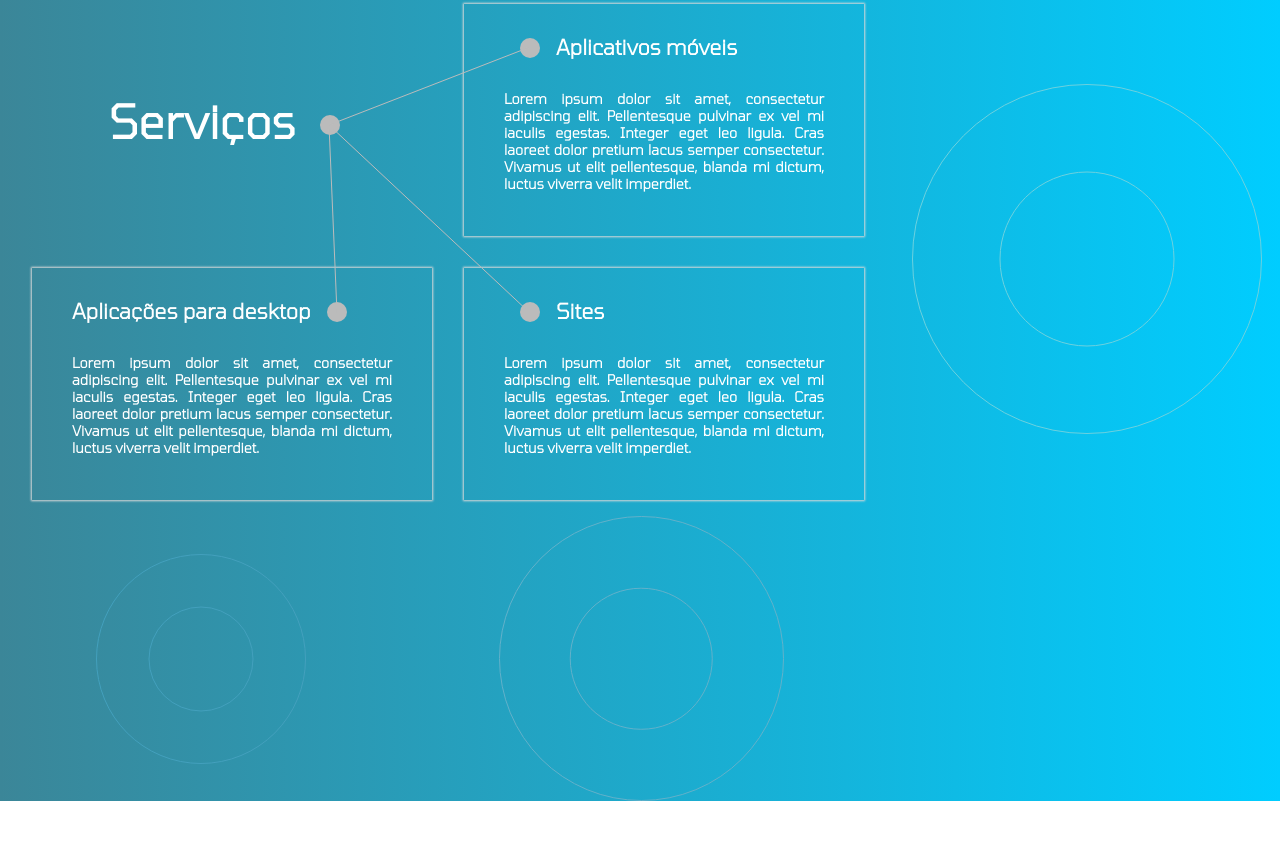
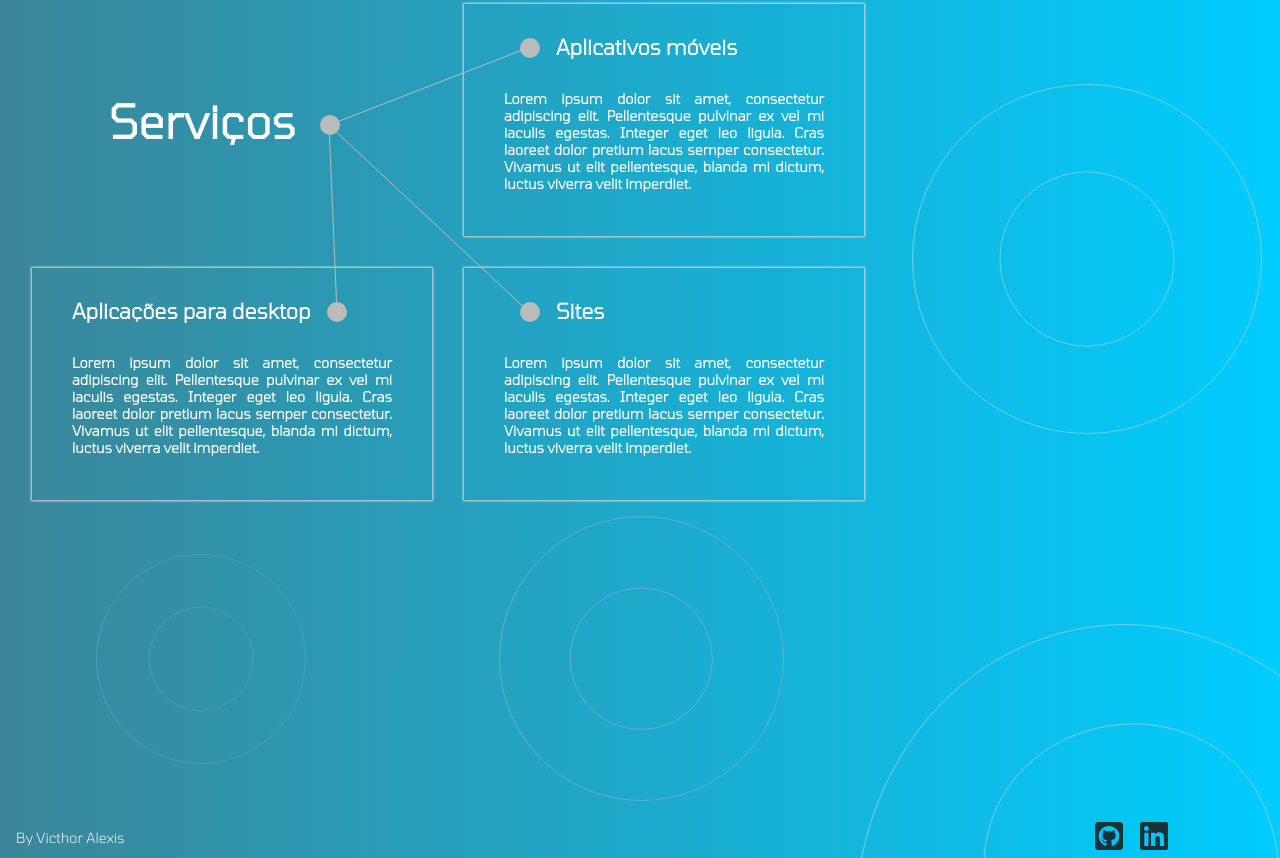
Before and after one commit to Victhor-Alexis/Portifolio, a React (Create React App) app: page / in a window 1280 px wide. Shown: the part 120-978 px from the top of the page. Before the commit the page ends 921 px from the top, so only its background shows below. Built offline with nearby package versions, Linux system fonts and the light colour scheme.

Commit message:
Add Fotter and complete homePage

```diff
--- a/src/App.js
+++ b/src/App.js
@@ -1,4 +1,5 @@
 import { BrowserRouter } from 'react-router-dom';
+import Footer from './components/Footer';
 import './global.css';
 import MyRoutes from './routes/MyRoutes'
 
@@ -6,6 +7,7 @@ function App() {
   return (
     <BrowserRouter>
       <MyRoutes/>
+      <Footer/>
     </BrowserRouter>
   );
 }
--- a/src/components/ConnectionLines/styles.js
+++ b/src/components/ConnectionLines/styles.js
@@ -21,7 +21,7 @@ export const Container = styled.div`
   svg {
     animation-delay: 0.4s;
     animation-name: drawLines;
-    animation-duration: 3s;
+    animation-duration: 3.5s;
   }
 `;
 
--- /dev/null
+++ b/src/components/Footer/index.js
@@ -0,0 +1,28 @@
+import React from 'react'
+import { Container, IconsWrapper } from './styles'
+import { FaGithubSquare, FaLinkedin } from "react-icons/fa";
+
+const Footer = () => {
+
+  return (
+    <Container>
+      <h2>By Victhor Alexis</h2>
+
+      <svg width="419" height="234" viewBox="0 0 419 234" fill="none" xmlns="http://www.w3.org/2000/svg">
+        <path d="M123 235.5C133.5 67 396 42.9999 417 235.5H123Z" stroke="#7BCCE5"/>
+        <path d="M0.5 234C42.5 29.5 252.5 -66 418.5 52.0002" stroke="#7BCCE5"/>
+      </svg>
+
+      <IconsWrapper>
+        <a href="https://github.com/Victhor-Alexis" target="_blank" rel="noreferrer">
+          <FaGithubSquare className="icon" size={32}/>
+        </a>
+        <a href="https://www.linkedin.com/in/victhor-paiva-a78717223/" target="_blank" rel="noreferrer">
+          <FaLinkedin className="icon" size={32}/>
+        </a>
+      </IconsWrapper>
+    </Container>
+  )
+}
+
+export default Footer
--- /dev/null
+++ b/src/components/Footer/styles.js
@@ -0,0 +1,32 @@
+import styled from 'styled-components'
+
+export const Container = styled.div`
+  width: 100%;
+  height: 2.5rem;
+  display: flex;
+  justify-content: space-between;
+  margin-top: 1rem;
+  display: flex;
+  align-items: center;
+
+  h2 {
+    font-size: 14px;
+    color: white;
+    margin-left: 1rem;
+    font-weight: normal;
+  }
+
+  svg {
+    margin-top: -12rem;
+  }
+`;
+
+export const IconsWrapper = styled.div`
+  position: absolute;
+  right: 6.5rem;
+  .icon {
+    color: #18343b;
+    margin: 0 0.4rem;
+    cursor: pointer;
+  }
+`;
--- a/src/components/Header/index.js
+++ b/src/components/Header/index.js
@@ -3,7 +3,6 @@ import { Close, Container, IconMenu, Logo, Navbar, NavMobile, Sidebar } from './
 import LogoImage from '../../assets/images/logo.png'
 import { Link } from 'react-router-dom'
 import { AiFillCloseCircle } from "react-icons/ai";
-import { CgMenuRight } from 'react-icons/cg'
 
 const Header = () => {
   const [displayMobMenu, setDisplayMobMenu] = useState(["none", 0]);
@@ -26,7 +25,7 @@ const Header = () => {
       </Logo>
 
       <Navbar>
-        <Link to="/">Home</Link>
+        <Link style={{borderBottom: "2px solid #fff"}} to="/">Home</Link>
         <Link to="projects">Projetos</Link>
         <Link to="about">Sobre</Link>
         <Link to="contact">Contato</Link>
```
